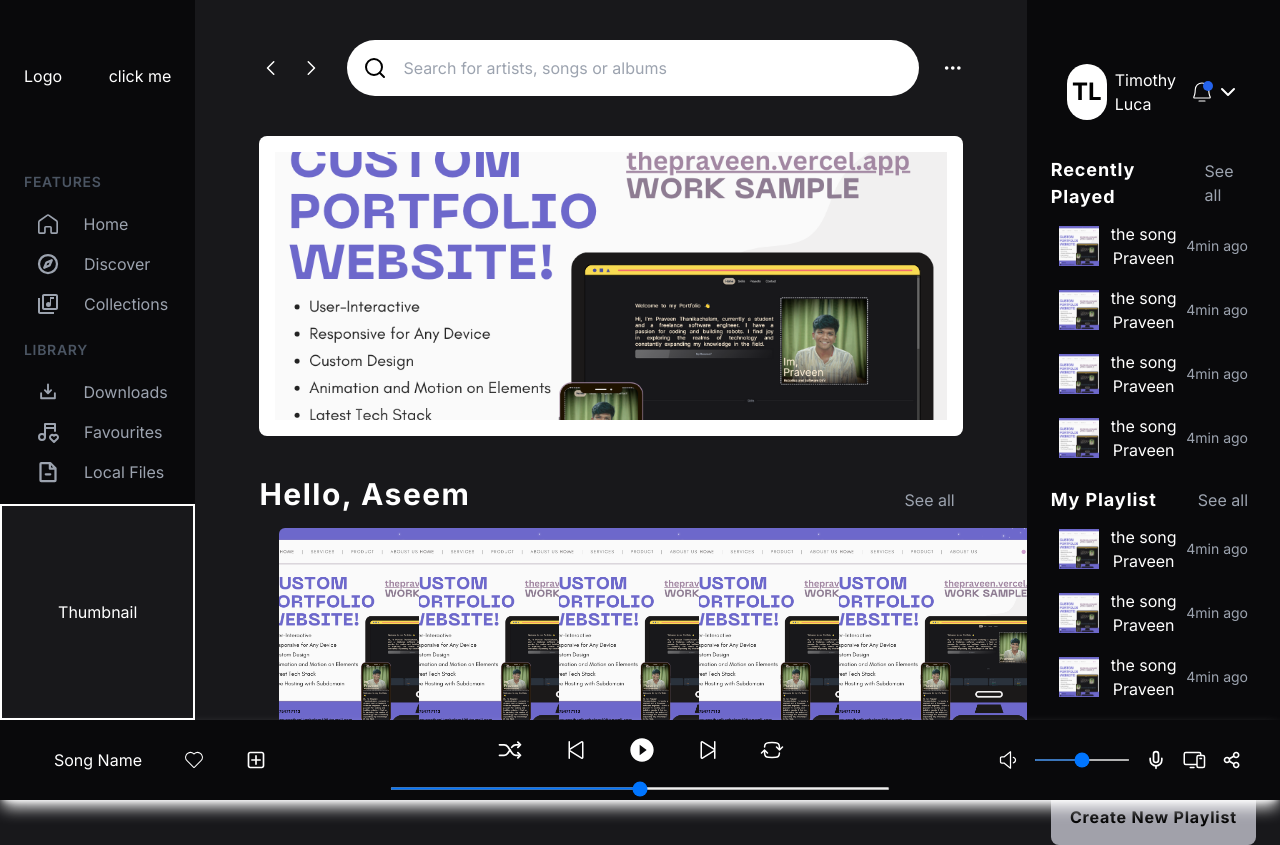
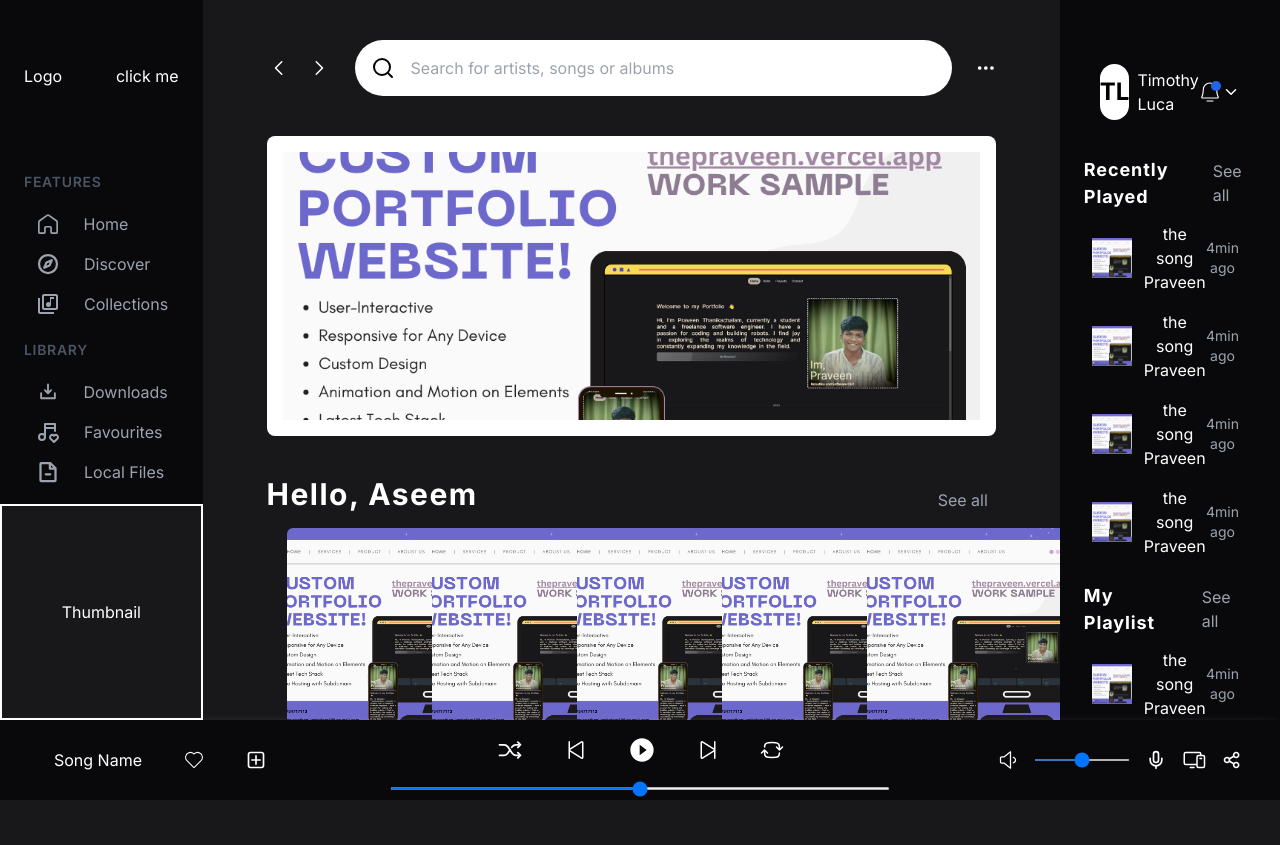
Before and after one commit to PraveenThanikachalam/Assignment-SuperKalam, a Next.js app: page / in a window 1280 px wide. After the commit the page ends 800 px from the top, so only its background shows below. Built offline with nearby package versions, Linux system fonts and the light colour scheme.

Commit message:
fix responsiveness

```diff
--- a/app/components/RightSideBar.tsx
+++ b/app/components/RightSideBar.tsx
@@ -46,8 +46,8 @@ export default function RightSideBar() {
       duration={0.5}
       className={
         buttonTwoState
-          ? " absolute flex w-full flex-col bg-black p-3  h-full z-50 "
-          : " hidden w-[25%] h-[90%] px-6 py-12  md:flex flex-col gap-y-5 bg-zinc-950 text-white"
+          ? " absolute flex w-full flex-col bg-black p-3  h-full overflow-y-scroll z-50 "
+          : " hidden w-[25%] h-[90%] px-6 py-12  md:flex flex-col gap-y-5  overflow-y-scroll bg-zinc-950 text-white"
       }
       type={"FadeLeft"}
     >
--- a/app/page.tsx
+++ b/app/page.tsx
@@ -34,7 +34,7 @@ const Items1 = [
 
 export default function Home() {
   return (
-    <div className="w-full md:relative absolute md:h-full h-[85%] overflow-y-scroll text-white px-2 md:px-16 py-5 md:py-10 flex flex-col gap-y-5 md:gap-y-10 bg-zinc-900">
+    <div className="w-full md:relative absolute md:h-full h-[90%] overflow-y-scroll text-white px-2 md:px-16 py-5 md:py-10 flex flex-col gap-y-5 md:gap-y-10 bg-zinc-900">
       <StickySearchBar />
       <div className="h-[300px] bg-white p-4 rounded-lg w-full">
         <Image className="object-cover w-full h-full" src={banner} alt={""} />
```
